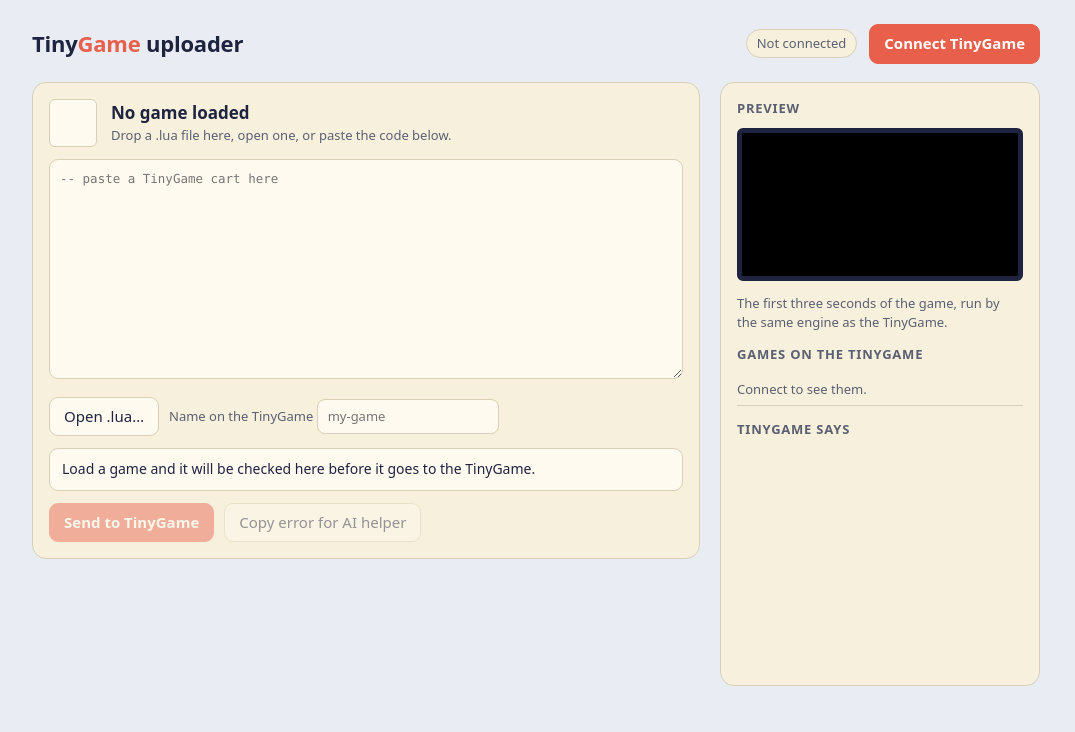
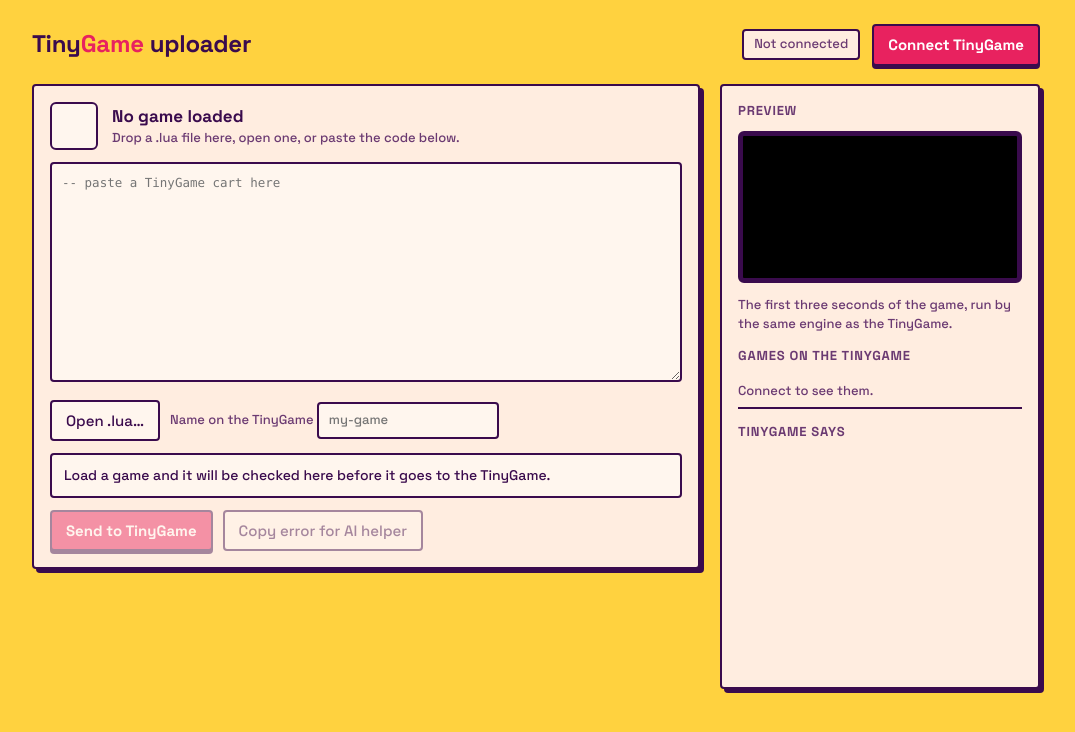
Before and after one commit to mor10/tinygame, a plain HTML site: page uploader/index.html in a window 1280 px wide. Shown: the whole page, without its empty margins (104-1179 px from the left). Drawn offline with Linux system fonts and the light colour scheme; no server answers.

Commit message:
Move the web tools and docs to the Sun Yellow style, retire the cream-era assets
Uploader and simulator pages use the OS palette, square corners and plum
drop-edges. Remove the old launcher mock and the cream reference images;
add a new design-system.png.

Co-Authored-By: Claude Sonnet 5.5 <noreply@anthropic.com>

```diff
--- a/uploader/index.html
+++ b/uploader/index.html
@@ -4,57 +4,59 @@
 <meta charset="utf-8">
 <meta name="viewport" content="width=device-width, initial-scale=1">
 <title>TinyGame Uploader</title>
+<link rel="stylesheet" href="https://fonts.googleapis.com/css2?family=Space+Grotesk:wght@500;700&display=swap">
 <style>
+  /* Sun Yellow: the same palette as the console OS (components/tinygame/os.c) */
   :root {
-    --bg: #e9ecf2; --panel: #f7f0dc; --ink: #1e2340; --muted: #5a6072; --coral: #e8604c; --red: #c0392b;
-    --teal: #3fa89a; --mint: #9fd8cb; --line: #d8cfb6; --field: #fffaf0;
+    --bg: #ffd23f; --panel: #ffede0; --ink: #3a0b4d; --muted: #6b3a72; --coral: #e8225f; --red: #e8225f;
+    --teal: #00a99d; --mint: #bdf2e6; --line: #3a0b4d; --field: #fff6ee; --edge: #3a0b4d; --screen-edge: #3a0b4d;
   }
   @media (prefers-color-scheme: dark) {
-    :root { --bg: #14172a; --panel: #1e2340; --ink: #f7f0dc; --muted: #a8adbd; --line: #343a5c; --field: #161a30; }
+    :root { --bg: #2a0838; --panel: #3a0b4d; --ink: #ffede0; --muted: #d9b3cc; --line: #8a4db5; --field: #2a0838; --edge: #14041c; --screen-edge: #14041c; }
   }
   * { box-sizing: border-box; }
   body { margin: 0; background: var(--bg); color: var(--ink);
-         font: 15px/1.45 ui-sans-serif, system-ui, -apple-system, "Segoe UI", sans-serif; }
+         font: 15px/1.45 "Space Grotesk", ui-sans-serif, system-ui, -apple-system, "Segoe UI", sans-serif; }
   main { max-width: 1040px; margin: 0 auto; padding: 24px 16px 48px; }
   header { display: flex; align-items: center; gap: 12px; flex-wrap: wrap; margin-bottom: 18px; }
-  h1 { font-size: 22px; margin: 0; letter-spacing: -0.01em; }
+  h1 { font-size: 24px; font-weight: 700; margin: 0; letter-spacing: -0.01em; }
   h1 span { color: var(--coral); }
   .grow { flex: 1; }
-  .pill { font-size: 13px; padding: 4px 10px; border-radius: 99px; background: var(--panel); border: 1px solid var(--line); color: var(--muted); }
+  .pill { font-size: 13px; padding: 4px 10px; border-radius: 4px; background: var(--panel); border: 2px solid var(--line); color: var(--muted); }
   .pill.on { color: #fff; background: var(--teal); border-color: var(--teal); }
   .layout { display: grid; grid-template-columns: minmax(0, 1fr) 320px; gap: 20px; align-items: start; }
   @media (max-width: 860px) { .layout { grid-template-columns: 1fr; } }
-  section, aside { background: var(--panel); border: 1px solid var(--line); border-radius: 14px; padding: 16px; }
+  section, aside { background: var(--panel); border: 2px solid var(--line); border-radius: 4px; padding: 16px;  box-shadow: 4px 4px 0 var(--edge); }
   h2 { font-size: 13px; text-transform: uppercase; letter-spacing: 0.06em; color: var(--muted); margin: 0 0 10px; }
-  button, label.file { font: inherit; padding: 8px 14px; border-radius: 9px; border: 1px solid var(--line);
+  button, label.file { font: inherit; padding: 8px 14px; border-radius: 4px; border: 2px solid var(--line);
          background: var(--field); color: var(--ink); cursor: pointer; }
   button:disabled { opacity: 0.45; cursor: not-allowed; }
-  button.primary { background: var(--coral); border-color: var(--coral); color: #fff; font-weight: 600; }
+  button.primary { background: var(--coral); border-color: var(--edge); box-shadow: 0 3px 0 var(--edge); color: #fff; font-weight: 600; }
   button.small { padding: 4px 9px; font-size: 13px; }
   label.file input { display: none; }
-  textarea { width: 100%; min-height: 220px; resize: vertical; border: 1px solid var(--line); border-radius: 9px;
+  textarea { width: 100%; min-height: 220px; resize: vertical; border: 2px solid var(--line); border-radius: 4px;
              background: var(--field); color: var(--ink); padding: 10px; font: 12.5px/1.45 ui-monospace, SFMono-Regular, Menlo, monospace; }
-  input[type=text] { font: inherit; padding: 7px 10px; border-radius: 8px; border: 1px solid var(--line); background: var(--field); color: var(--ink); width: 14em; }
+  input[type=text] { font: inherit; padding: 7px 10px; border-radius: 4px; border: 2px solid var(--line); background: var(--field); color: var(--ink); width: 14em; }
   .row { display: flex; gap: 10px; align-items: center; flex-wrap: wrap; margin: 12px 0 0; }
   .cart-head { display: flex; gap: 14px; align-items: center; margin-bottom: 12px; }
   canvas { image-rendering: pixelated; background: #000; border-radius: 6px; display: block; }
-  #icon { width: 48px; height: 48px; background: var(--field); border: 1px solid var(--line); }
-  #preview { width: 100%; aspect-ratio: 320 / 172; border: 5px solid #1e2340; }
+  #icon { width: 48px; height: 48px; background: var(--field); border: 2px solid var(--line); }
+  #preview { width: 100%; aspect-ratio: 320 / 172; border: 5px solid var(--screen-edge); }
   .title { font-weight: 700; font-size: 17px; }
   .muted { color: var(--muted); font-size: 13px; }
-  .check { margin-top: 12px; padding: 10px 12px; border-radius: 9px; border: 1px solid var(--line); background: var(--field); font-size: 14px; }
+  .check { margin-top: 12px; padding: 10px 12px; border-radius: 4px; border: 2px solid var(--line); background: var(--field); font-size: 14px; }
   .check.ok { border-color: var(--teal); }
   .check.bad { border-color: var(--coral); }
   .check pre { white-space: pre-wrap; margin: 6px 0 0; font: 12px ui-monospace, monospace; color: var(--muted); }
   ul.games { list-style: none; margin: 0 0 14px; padding: 0; }
-  ul.games li { display: flex; align-items: center; gap: 8px; padding: 6px 0; border-bottom: 1px solid var(--line); }
+  ul.games li { display: flex; align-items: center; gap: 8px; padding: 6px 0; border-bottom: 2px solid var(--line); }
   ul.games li span { flex: 1; min-width: 0; overflow: hidden; text-overflow: ellipsis; white-space: nowrap; }
   ul.games li small { color: var(--muted); }
   #log { font: 12px/1.4 ui-monospace, SFMono-Regular, Menlo, monospace; height: 220px; overflow: auto; white-space: pre-wrap; word-break: break-word; }
   #log .error { color: var(--coral); }
   #log .log { color: var(--teal); }
   .drop { outline: 3px dashed var(--teal); outline-offset: 4px; }
-  .warn { background: var(--coral); color: #fff; padding: 10px 14px; border-radius: 10px; margin-bottom: 16px; display: none; }
+  .warn { background: var(--coral); color: #fff; padding: 10px 14px; border-radius: 4px; margin-bottom: 16px; display: none; }
 </style>
 </head>
 <body>
```
Also changed, not shown: sim/web/index.html (+14 -13 lines), docs/ref-designs/design-system.png, 4 other files.
